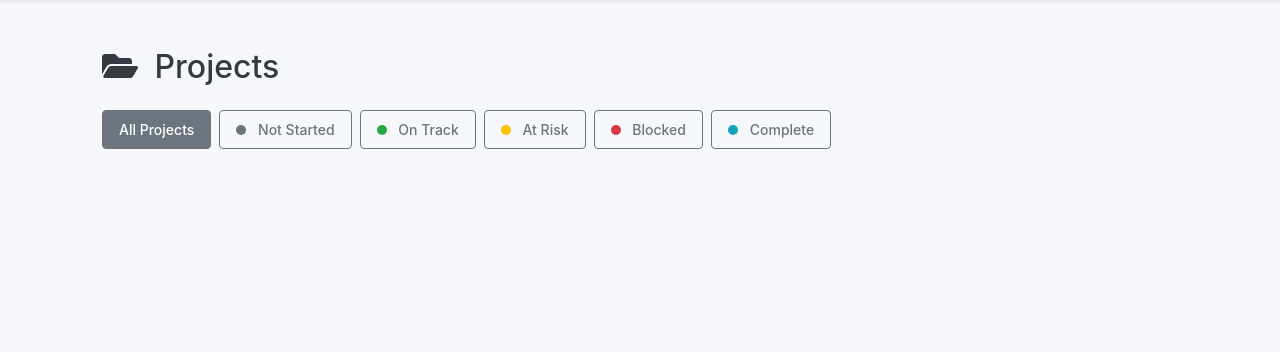
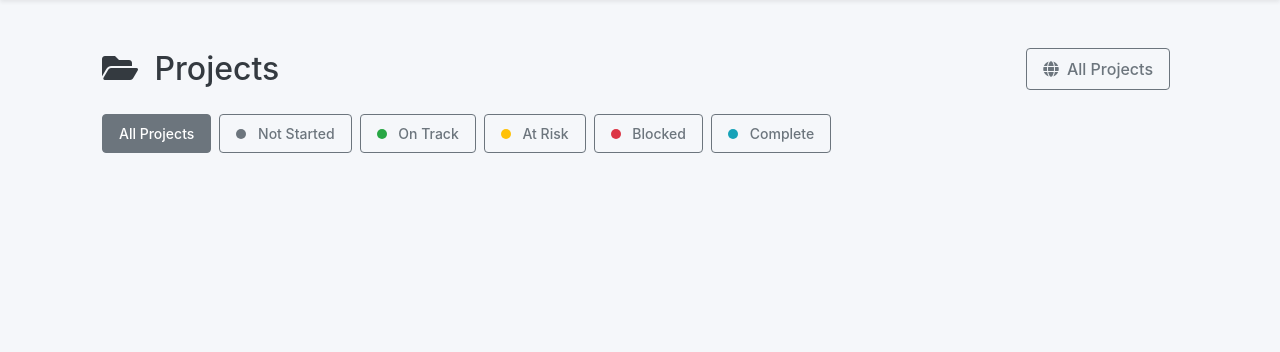
Before and after one commit to ashcarroll/Helm, a Django app: template projects/templates/projects/project_list.html in a window 1280 px wide. Shown: the part 88-440 px from the top of the page. Run offline with Django 4.2, Linux system fonts and the light colour scheme; the template is opened without the code that fills it, so the values that code supplies are empty; some libraries are stand-ins or nearby versions.

Commit message:
Adding the ability for users to view all projects, not just their own as read only Updated ProjectListView to include all projects in context Updated Project_list template with filter buttons and read only badge on not owned/assigned projects

```diff
--- a/projects/templates/projects/project_list.html
+++ b/projects/templates/projects/project_list.html
@@ -12,6 +12,18 @@
         <h2 class="mb-0">
             <i class="fas fa-folder-open me-2"></i> Projects
         </h2>
+
+        <!-- Toggle All Projects -->
+        {% if show_all %}
+            <a href="{% url 'project_list' %}?show_all=false" class="btn btn-outline-secondary me-2">
+                <i class="fas fa-filter me-1"></i> My Projects
+            </a>
+        {% else %}
+            <a href="{% url 'project_list'}?show_all=true" class="btn btn-outline-secondary me-2">
+                <i class="fas fa-globe me-1"></i> All Projects
+            </a>
+        {% endif %}
+
 
         {% if is_manager %}
             <a href="{% url 'project_create' %}" class="btn btn-primary">
@@ -120,6 +132,8 @@
                                         <i class="fas fa-trash-alt"></i>
                                     </a>
                                 </div>
+                            {% else %}
+                                <span class="badge bg-secondary">Read Only</span>
                             {% endif %}
                         </div>
                     </div>
```
Also changed, not shown: projects/views.py (+10 -0 lines).
